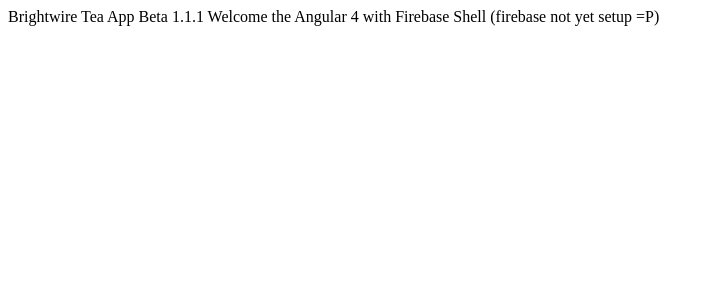
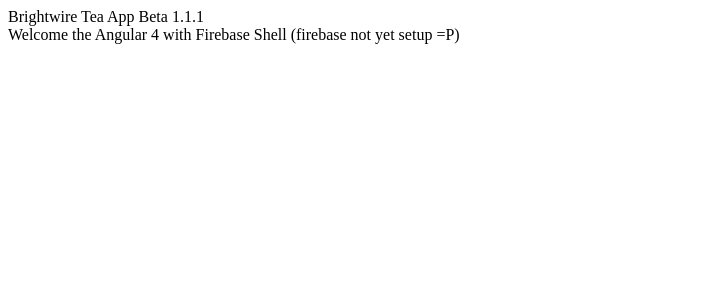
Before and after one commit to GissiSim/tea-app, an Angular app: page / in a window 1280 px wide. Shown: the top 300 px of the page, without its empty margins (0-714 px from the left). Built offline with nearby package versions, Linux system fonts and the light colour scheme.

Commit message:
added div

```diff
--- a/src/app/app.component.html
+++ b/src/app/app.component.html
@@ -1 +1 @@
-Welcome the Angular 4 with Firebase Shell (firebase not yet setup =P)
+<div>Welcome the Angular 4 with Firebase Shell (firebase not yet setup =P)</div>
```
